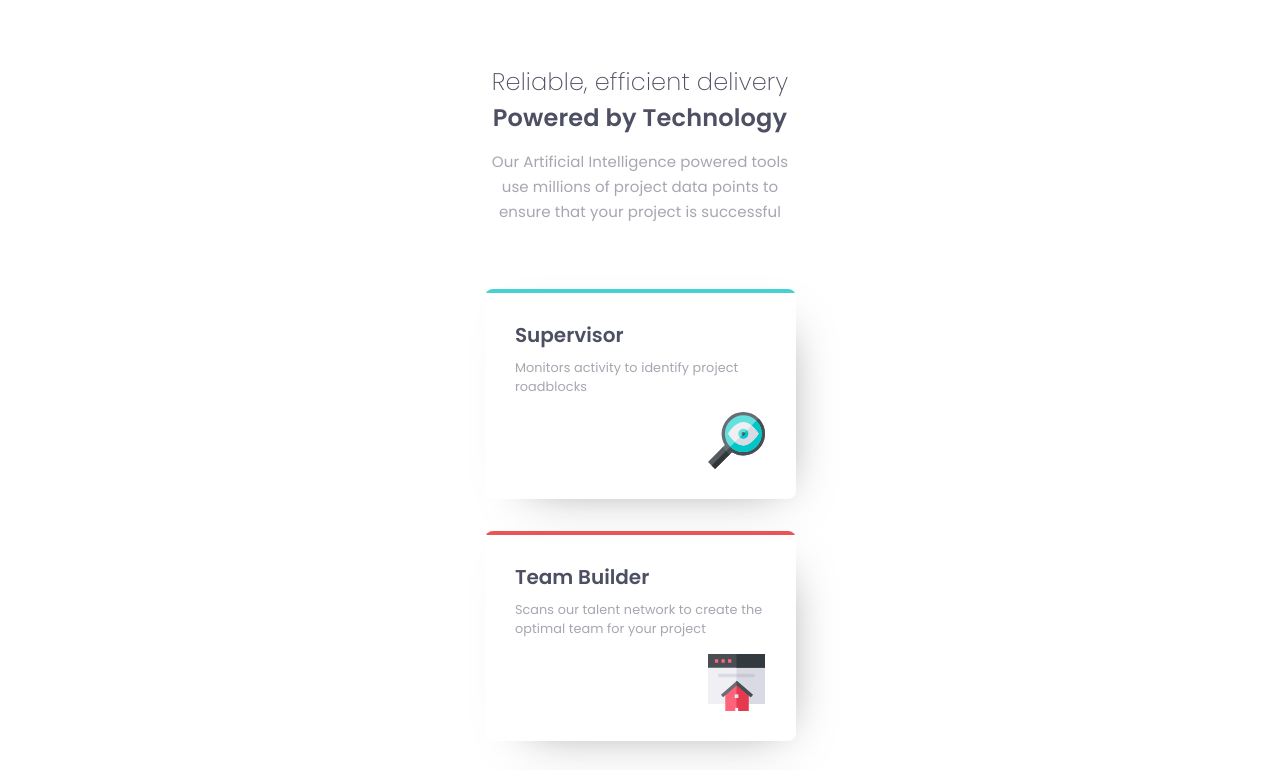
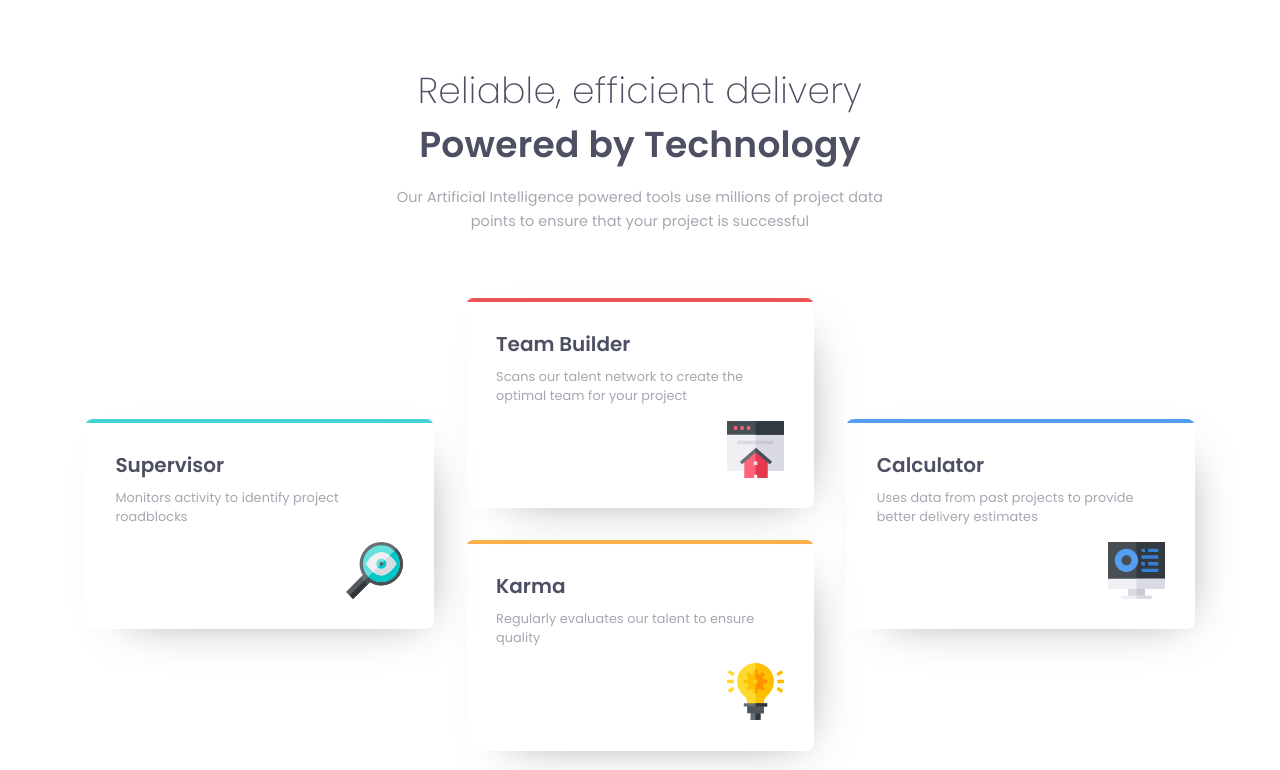
Before and after one commit to NavarroEmiliano/four-card-feature-section, a website: page index.html in a window 1280 px wide. Shown: the top 770 px of the page. Drawn offline with Linux system fonts and the light colour scheme.

Commit message:
finished

```diff
--- a/index.html
+++ b/index.html
@@ -26,7 +26,7 @@
     </header>
 
     <section class="cards">
-      <article class="cards__card">
+      <article class="cards__card cyan">
         <div class="cards__card__border border-supervisor"></div>
         <div class="cards__card__content">
           <h3>
@@ -41,7 +41,7 @@
 
       </article>
 
-      <article class="cards__card">
+      <article class="cards__card red">
         <div class="cards__card__border  border-team-builder"></div>
         <div class="cards__card__content">
 
@@ -57,7 +57,7 @@
         </div>
       </article>
 
-      <article class="cards__card">
+      <article class="cards__card orange">
 
         <div class="cards__card__border border-karma"></div>
         <div class="cards__card__content">
@@ -73,7 +73,7 @@
         </div>
       </article>
 
-      <article class="cards__card">
+      <article class="cards__card blue">
         <div class="cards__card__border border-calculator"></div>
         <div class="cards__card__content">
 
--- a/sass/styles.scss
+++ b/sass/styles.scss
@@ -45,28 +45,45 @@ picture {
 .header-container {
     max-inline-size: 311px;
 
+    h1,
     h2 {
         font-size: 1.5rem;
         letter-spacing: 0.17px;
-        font-weight: 200;
         text-align: center;
     }
 
+    h2 {
+        font-weight: 200;
+
+    }
+
     h1 {
-        font-size: 1.5rem;
-        letter-spacing: 0.17px;
         font-weight: 600;
-        text-align: center;
         margin-bottom: 0.9rem;
     }
 
     h6 {
-        font-size: 0.938rem;
+        font-size: 0.9rem;
         letter-spacing: 0.1px;
         line-height: 1.66;
         text-align: center;
         font-weight: 400;
         opacity: 50%;
+    }
+
+    @media (min-width: 70rem) {
+        max-inline-size: 1110px;
+
+        h1,
+        h2 {
+            font-size: 2.25rem;
+            letter-spacing: 0.25px;
+        }
+
+        h6 {
+            max-inline-size: 54ch;
+            margin-inline: auto;
+        }
     }
 }
 
@@ -135,6 +152,36 @@ picture {
     }
 
 
+}
+
+
+@media (min-width: 70rem) {
+    .cards {
+        display: grid;
+        grid-template-columns: 1fr 1fr 1fr;
+        grid-auto-flow: row;
+        grid-template-areas: "cyan red blue" "cyan orange blue";
+        max-inline-size: 1110px;
+        inline-size: 100%;
+
+        .cyan {
+            align-self: center;
+            grid-area: cyan;
+        }
+
+        .red {
+            grid-area: red;
+        }
+
+        .orange {
+            grid-area: orange;
+        }
+
+        .blue {
+            align-self: center;
+            grid-area: blue;
+        }
+    }
 
 
 }
```
Also changed, not shown: css/styles.css, 1 other file.
